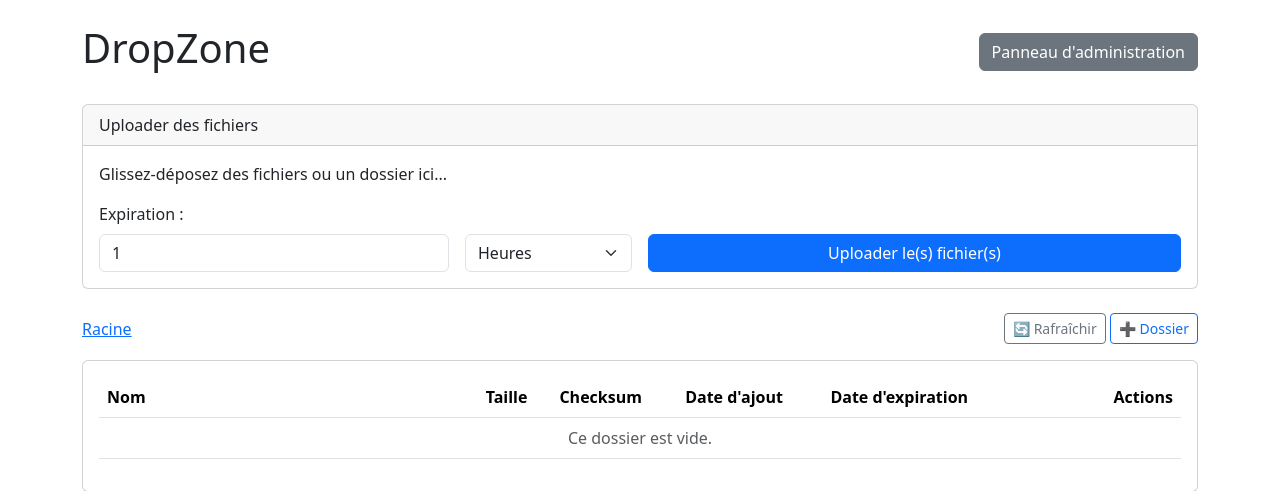
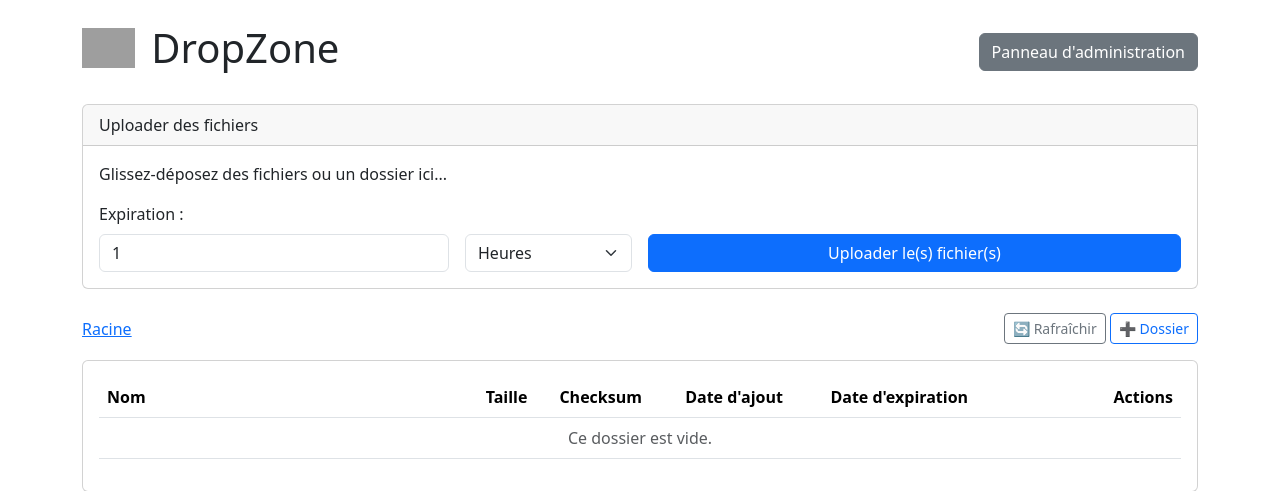
Before and after one commit to ClementLG/dropzone, a Flask app: page / in a window 1280 px wide. Shown: the top 491 px of the page. Run offline with Flask 3, Linux system fonts and the light colour scheme; data that the repository does not hold is empty; some libraries are stand-ins or nearby versions; grey boxes are pictures that could not be loaded.

Commit message:
ajout logo

```diff
--- a/app/templates/base.html
+++ b/app/templates/base.html
@@ -4,6 +4,10 @@
     <meta charset="utf-8">
     <meta name="viewport" content="width=device-width, initial-scale=1">
     <title>{% block title %}DropZone{% endblock %}</title>
+
+    <link rel="icon" href="{{ url_for('static', filename='img/favicon.svg') }}" type="image/svg+xml">
+    <link rel="apple-touch-icon" href="{{ url_for('static', filename='img/apple-touch-icon.png') }}">
+
     <link href="https://cdn.jsdelivr.net/npm/bootstrap@5.3.3/dist/css/bootstrap.min.css" rel="stylesheet">
     <link rel="stylesheet" href="https://unpkg.com/dropzone@5/dist/min/dropzone.min.css" type="text/css" />
     <link rel="stylesheet" href="{{ url_for('static', filename='css/style.css') }}">
@@ -11,20 +15,12 @@
     <script>
       (() => {
         'use strict'
-        const getStoredTheme = () => localStorage.getItem('theme')
         const getPreferredTheme = () => {
-          const storedTheme = getStoredTheme()
-          if (storedTheme) {
-            return storedTheme
-          }
-          // Détecte le thème du système
           return window.matchMedia('(prefers-color-scheme: dark)').matches ? 'dark' : 'light'
         }
-
         const setTheme = theme => {
           document.documentElement.setAttribute('data-bs-theme', theme)
         }
-
         setTheme(getPreferredTheme())
       })()
     </script>
--- a/app/templates/index.html
+++ b/app/templates/index.html
@@ -4,7 +4,10 @@
 
 {% block content %}
 <div class="d-flex justify-content-between align-items-center mb-4">
-    <h1>DropZone</h1>
+    <h1 class="d-flex align-items-center">
+        <img src="{{ url_for('static', filename='img/dropzone_logo.png') }}" alt="Logo DropZone" style="height: 40px;" class="me-3">
+        DropZone
+    </h1>
     <a href="/admin" class="btn btn-secondary">Panneau d'administration</a>
 </div>
 
```
